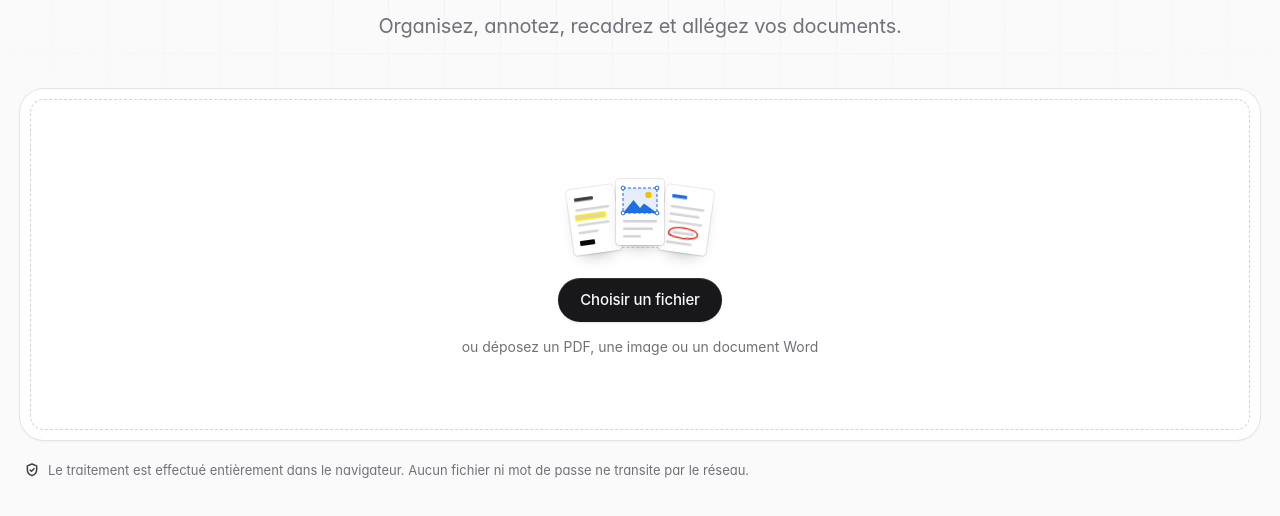
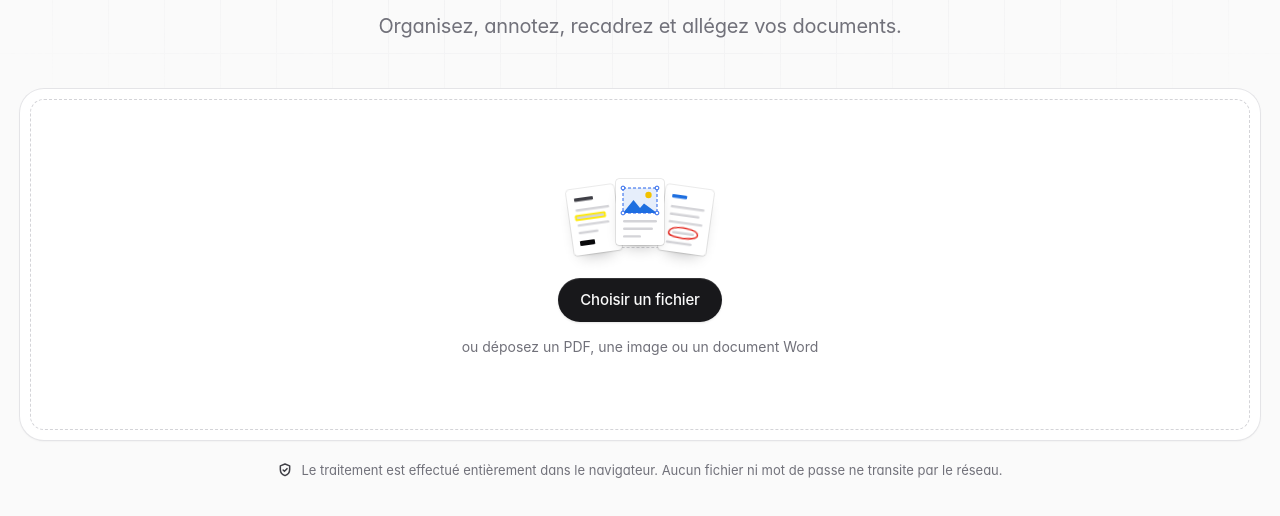
Before and after one commit to Ninjathune-Human/PDF-FLOW, a plain HTML site: page atelier-pdf.html in a window 1280 px wide. Shown: the part 226-742 px from the top of the page. Drawn offline with nearby package versions, Linux system fonts and the light colour scheme; a script that the page names is missing; a web font is replaced by a local one.

Commit message:
Pied de page : mention centrée (#15)
Claude-Session: https://claude.ai/code/session_01AAmNf6GVnT8jRrFZ5axqHC

Co-authored-by: Claude Fable 5.2 <noreply@anthropic.com>

```diff
--- a/atelier-pdf.html
+++ b/atelier-pdf.html
@@ -435,8 +435,9 @@
   .notice .nclose:hover{opacity:1;background:color-mix(in srgb,var(--on-primary) 12%,transparent)}
   footer.foot{margin:20px 4px 0;color:var(--muted);font-size:var(--fs-sm);line-height:1.55}
   footer.foot p{margin:0}
-  footer.foot .privacy{display:flex;align-items:flex-start;gap:8px}
-  footer.foot .privacy .i{margin-top:2px;color:var(--ink-2)}
+  /* centré comme le titre, l'accroche et la zone de dépôt ; l'icône reste dans le fil du texte pour suivre la première ligne */
+  footer.foot .privacy{text-align:center;text-wrap:balance}
+  footer.foot .privacy .i{display:inline-block;vertical-align:-3px;margin-inline-end:8px;color:var(--ink-2)}
 
   /* --- éditeur d'annotation : plein écran, en trois bandes ---
      en-tête (navigation, actions), propriétés de l'outil, puis la table de travail */
```
Also changed, not shown: 1 other file.
